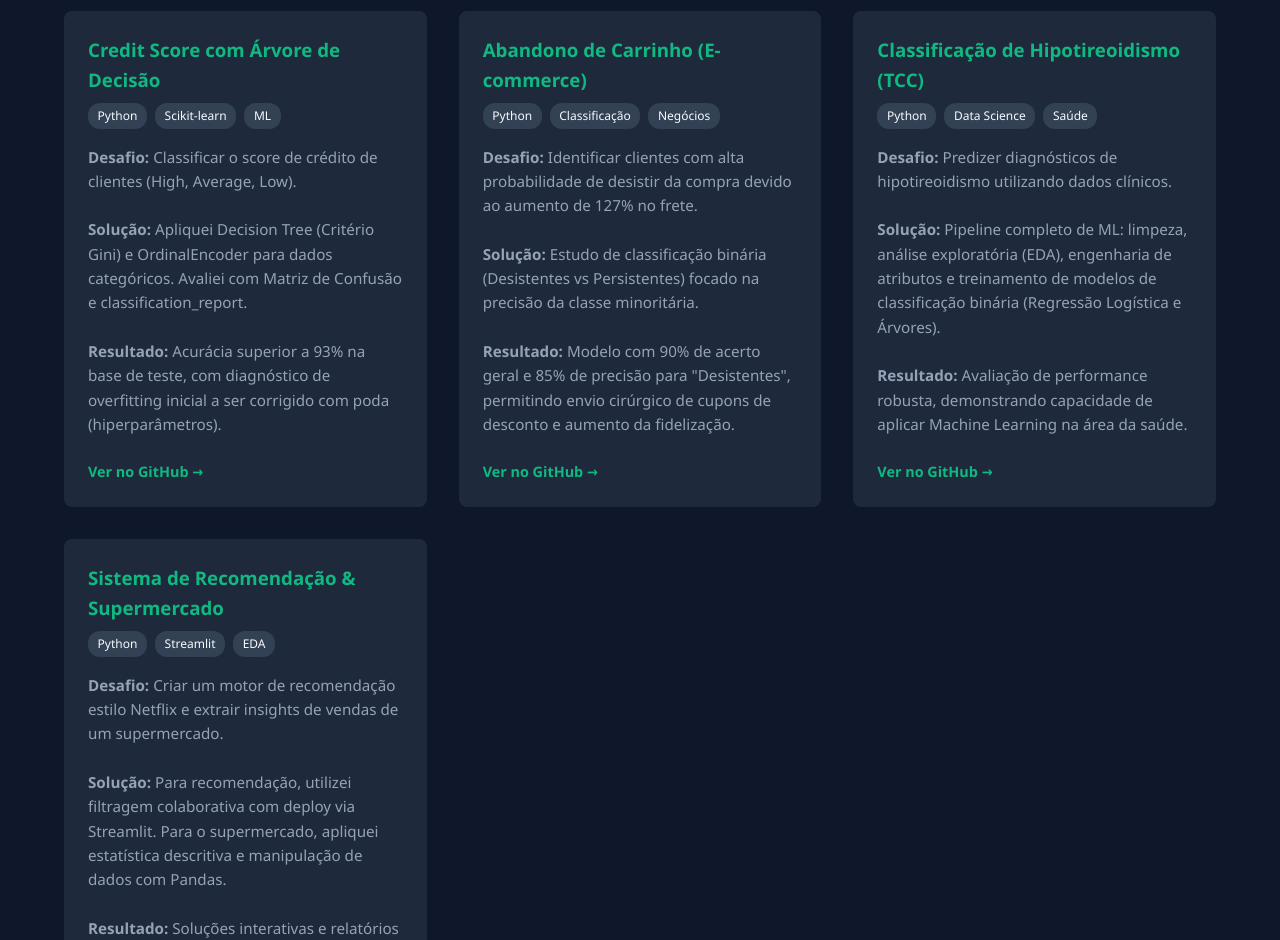
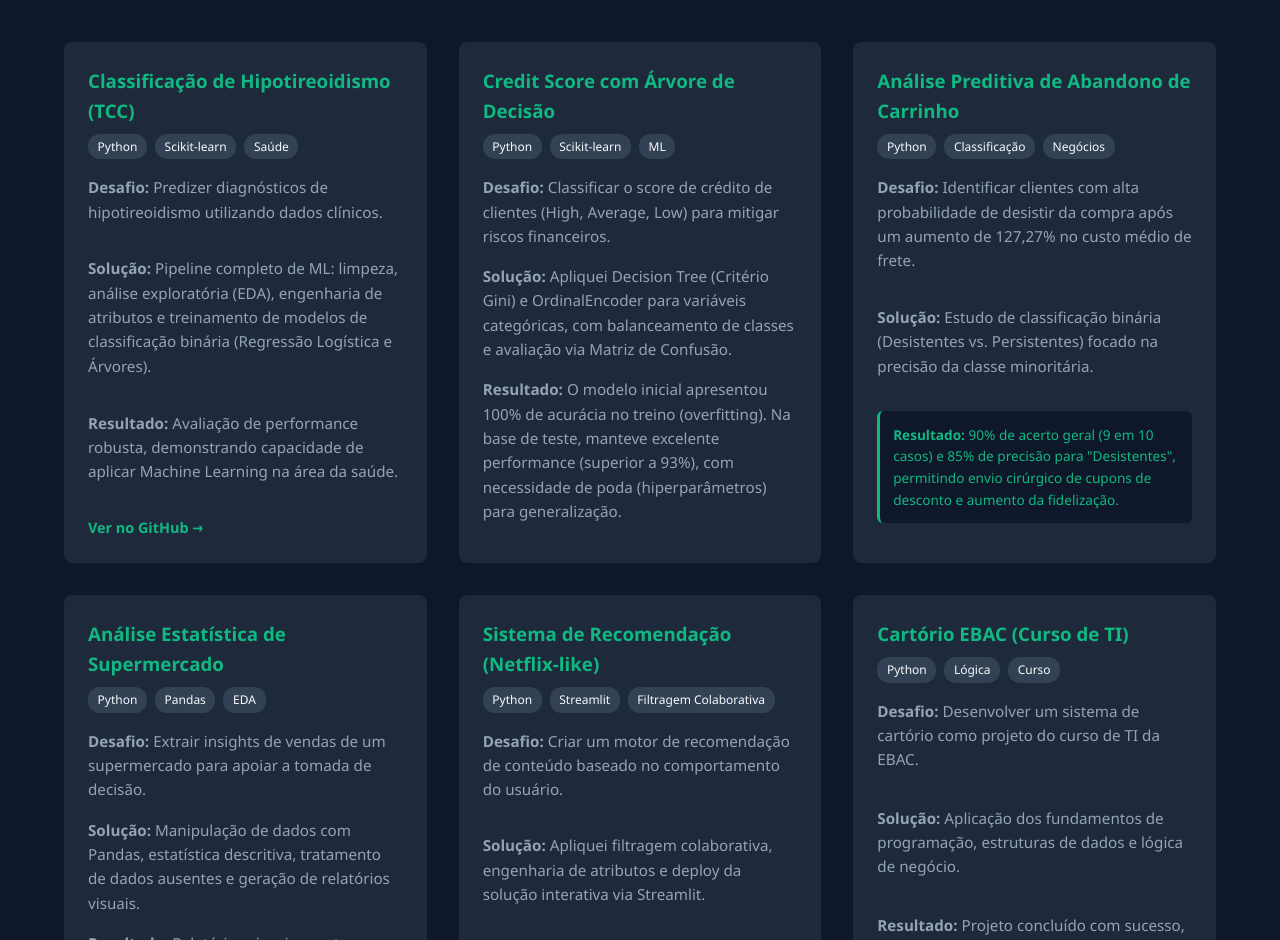
Before and after one commit to Axllogan/.github.io, a plain HTML site: page index.html in a window 1280 px wide. Shown: the part 1860-2800 px from the top of the page. Drawn offline with Linux system fonts and the light colour scheme.

Commit message:
Update index.html

```diff
--- a/index.html
+++ b/index.html
@@ -3,7 +3,7 @@
 <head>
     <meta charset="UTF-8">
     <meta name="viewport" content="width=device-width, initial-scale=1.0">
-    <title>Thiago Sampaio | Cientista de Dados</title>
+    <title>Thiago Sampaio | Analista de Dados</title>
     <style>
         /* Reset e Variáveis */
         * {
@@ -146,7 +146,7 @@
         /* Projetos */
         .projetos-grid {
             display: grid;
-            grid-template-columns: repeat(auto-fit, minmax(300px, 1fr));
+            grid-template-columns: repeat(auto-fit, minmax(320px, 1fr));
             gap: 2rem;
         }
         .projeto-card {
@@ -181,14 +181,24 @@
         .projeto-card p {
             color: var(--text-muted);
             font-size: 0.95rem;
-            margin-bottom: 1.5rem;
+            margin-bottom: 1rem;
             flex-grow: 1;
+        }
+        .projeto-card .resultado {
+            background-color: #0f172a;
+            padding: 0.8rem;
+            border-radius: 6px;
+            font-size: 0.85rem;
+            color: var(--accent-color);
+            margin-bottom: 1rem;
+            border-left: 3px solid var(--accent-color);
         }
         .link-github {
             color: var(--accent-color);
             text-decoration: none;
             font-weight: bold;
             font-size: 0.9rem;
+            align-self: flex-start;
         }
         .link-github:hover {
             text-decoration: underline;
@@ -214,7 +224,7 @@
         /* Responsividade */
         @media (max-width: 768px) {
             header h1 { font-size: 2.5rem; }
-            nav ul { display: none; } /* Simplificação para mobile */
+            nav ul { display: none; }
             .sobre-content { flex-direction: column; }
         }
     </style>
@@ -236,7 +246,7 @@
     <header>
         <h2>Olá, eu sou</h2>
         <h1>Thiago Sampaio <span>Ferreira Ramos</span></h1>
-        <h2>Cientista de Dados em Transição de Carreira</h2>
+        <h2>Analista de Dados em Transição de Carreira</h2>
         <p>Transformando dados complexos em decisões estratégicas de negócio. Unindo a precisão estrutural da engenharia à empatia analítica do atendimento ao cliente.</p>
         <div>
             <a href="#projetos" class="btn">Ver Projetos</a>
@@ -250,7 +260,7 @@
         <div class="sobre-content">
             <div class="sobre-texto">
                 <p>Minha trajetória começou na engenharia, modelando projetos em 3D, onde aprendi que precisão e estrutura são fundamentais. A virada de chave veio ao atuar no atendimento ao cliente de uma grande empresa do setor de apostas, onde catalogar feedbacks e prevenir problemas me mostrou o poder dos dados para resolver dores reais.</p>
-                <p>Hoje, dedico-me integralmente à Ciência de Dados. Busco minha consolidação profissional aplicando modelos preditivos e análises que geram valor tangível aos negócios. Meu grande diferencial é unir o raciocínio lógico de engenheiro com a escuta ativa de quem já lidou com milhares de usuários, sempre com resiliência e adaptabilidade para enfrentar desafios.</p>
+                <p>Hoje, dedico-me integralmente à Análise de Dados. Busco minha consolidação profissional aplicando modelos preditivos e análises que geram valor tangível aos negócios. Meu grande diferencial é unir o raciocínio lógico de engenheiro com a escuta ativa de quem já lidou com milhares de usuários, sempre com resiliência e adaptabilidade para enfrentar desafios.</p>
             </div>
         </div>
     </section>
@@ -264,7 +274,7 @@
                 <p>Python (Pandas, Numpy, Scikit-learn), SQL (PostgreSQL - Básico)</p>
             </div>
             <div class="skill-card">
-                <h3>Machine Learning</h3>
+                <h3>Análise e Machine Learning</h3>
                 <p>Modelos de Classificação, Regressão, Clusterização (K-means), Sistemas de Recomendação, Métricas de Avaliação.</p>
             </div>
             <div class="skill-card">
@@ -283,44 +293,66 @@
         <h2>Projetos em Destaque</h2>
         <div class="projetos-grid">
 
-            <!-- Projeto 1 -->
+            <!-- Projeto 1: Hipotireoidismo (com link) -->
+            <div class="projeto-card">
+                <h3>Classificação de Hipotireoidismo (TCC)</h3>
+                <div class="tags"><span>Python</span><span>Scikit-learn</span><span>Saúde</span></div>
+                <p><strong>Desafio:</strong> Predizer diagnósticos de hipotireoidismo utilizando dados clínicos.</p>
+                <p><strong>Solução:</strong> Pipeline completo de ML: limpeza, análise exploratória (EDA), engenharia de atributos e treinamento de modelos de classificação binária (Regressão Logística e Árvores).</p>
+                <p><strong>Resultado:</strong> Avaliação de performance robusta, demonstrando capacidade de aplicar Machine Learning na área da saúde.</p>
+                <a href="https://github.com/Axllogan/classificacao-hipotireoidismo" target="_blank" class="link-github">Ver no GitHub &rarr;</a>
+            </div>
+
+            <!-- Projeto 2: Credit Score (sem link, com resultados) -->
             <div class="projeto-card">
                 <h3>Credit Score com Árvore de Decisão</h3>
                 <div class="tags"><span>Python</span><span>Scikit-learn</span><span>ML</span></div>
-                <p><strong>Desafio:</strong> Classificar o score de crédito de clientes (High, Average, Low).<br><br>
-                <strong>Solução:</strong> Apliquei Decision Tree (Critério Gini) e OrdinalEncoder para dados categóricos. Avaliei com Matriz de Confusão e classification_report.<br><br>
-                <strong>Resultado:</strong> Acurácia superior a 93% na base de teste, com diagnóstico de overfitting inicial a ser corrigido com poda (hiperparâmetros).</p>
-                <a href="https://github.com/Axllogan" target="_blank" class="link-github">Ver no GitHub &rarr;</a>
+                <p><strong>Desafio:</strong> Classificar o score de crédito de clientes (High, Average, Low) para mitigar riscos financeiros.</p>
+                <p><strong>Solução:</strong> Apliquei Decision Tree (Critério Gini) e OrdinalEncoder para variáveis categóricas, com balanceamento de classes e avaliação via Matriz de Confusão.</p>
+                <p><strong>Resultado:</strong> O modelo inicial apresentou 100% de acurácia no treino (overfitting). Na base de teste, manteve excelente performance (superior a 93%), com necessidade de poda (hiperparâmetros) para generalização.</p>
+                <!-- Sem link, pois o projeto não está público no GitHub -->
             </div>
 
-            <!-- Projeto 2 -->
+            <!-- Projeto 3: Abandono de Carrinho (sem link, com resultados) -->
             <div class="projeto-card">
-                <h3>Abandono de Carrinho (E-commerce)</h3>
+                <h3>Análise Preditiva de Abandono de Carrinho</h3>
                 <div class="tags"><span>Python</span><span>Classificação</span><span>Negócios</span></div>
-                <p><strong>Desafio:</strong> Identificar clientes com alta probabilidade de desistir da compra devido ao aumento de 127% no frete.<br><br>
-                <strong>Solução:</strong> Estudo de classificação binária (Desistentes vs Persistentes) focado na precisão da classe minoritária.<br><br>
-                <strong>Resultado:</strong> Modelo com 90% de acerto geral e 85% de precisão para "Desistentes", permitindo envio cirúrgico de cupons de desconto e aumento da fidelização.</p>
-                <a href="https://github.com/Axllogan" target="_blank" class="link-github">Ver no GitHub &rarr;</a>
+                <p><strong>Desafio:</strong> Identificar clientes com alta probabilidade de desistir da compra após um aumento de 127,27% no custo médio de frete.</p>
+                <p><strong>Solução:</strong> Estudo de classificação binária (Desistentes vs. Persistentes) focado na precisão da classe minoritária.</p>
+                <div class="resultado">
+                    <strong>Resultado:</strong> 90% de acerto geral (9 em 10 casos) e 85% de precisão para "Desistentes", permitindo envio cirúrgico de cupons de desconto e aumento da fidelização.
+                </div>
+                <!-- Sem link, pois o projeto não está público no GitHub -->
             </div>
 
-            <!-- Projeto 3 -->
+            <!-- Projeto 4: Supermercado (com link) -->
             <div class="projeto-card">
-                <h3>Classificação de Hipotireoidismo (TCC)</h3>
-                <div class="tags"><span>Python</span><span>Data Science</span><span>Saúde</span></div>
-                <p><strong>Desafio:</strong> Predizer diagnósticos de hipotireoidismo utilizando dados clínicos.<br><br>
-                <strong>Solução:</strong> Pipeline completo de ML: limpeza, análise exploratória (EDA), engenharia de atributos e treinamento de modelos de classificação binária (Regressão Logística e Árvores).<br><br>
-                <strong>Resultado:</strong> Avaliação de performance robusta, demonstrando capacidade de aplicar Machine Learning na área da saúde.</p>
-                <a href="https://github.com/Axllogan" target="_blank" class="link-github">Ver no GitHub &rarr;</a>
+                <h3>Análise Estatística de Supermercado</h3>
+                <div class="tags"><span>Python</span><span>Pandas</span><span>EDA</span></div>
+                <p><strong>Desafio:</strong> Extrair insights de vendas de um supermercado para apoiar a tomada de decisão.</p>
+                <p><strong>Solução:</strong> Manipulação de dados com Pandas, estatística descritiva, tratamento de dados ausentes e geração de relatórios visuais.</p>
+                <p><strong>Resultado:</strong> Relatórios visuais prontos para identificar padrões de consumo e orientar estratégias comerciais.</p>
+                <a href="https://github.com/Axllogan/exercicio_supermercado_estatisca" target="_blank" class="link-github">Ver no GitHub &rarr;</a>
             </div>
 
-            <!-- Projeto 4 -->
+            <!-- Projeto 5: Sistema de Recomendação (sem link direto, mas descrito) -->
             <div class="projeto-card">
-                <h3>Sistema de Recomendação & Supermercado</h3>
-                <div class="tags"><span>Python</span><span>Streamlit</span><span>EDA</span></div>
-                <p><strong>Desafio:</strong> Criar um motor de recomendação estilo Netflix e extrair insights de vendas de um supermercado.<br><br>
-                <strong>Solução:</strong> Para recomendação, utilizei filtragem colaborativa com deploy via Streamlit. Para o supermercado, apliquei estatística descritiva e manipulação de dados com Pandas.<br><br>
-                <strong>Resultado:</strong> Soluções interativas e relatórios visuais prontos para apoiar a tomada de decisão.</p>
-                <a href="https://github.com/Axllogan" target="_blank" class="link-github">Ver no GitHub &rarr;</a>
+                <h3>Sistema de Recomendação (Netflix-like)</h3>
+                <div class="tags"><span>Python</span><span>Streamlit</span><span>Filtragem Colaborativa</span></div>
+                <p><strong>Desafio:</strong> Criar um motor de recomendação de conteúdo baseado no comportamento do usuário.</p>
+                <p><strong>Solução:</strong> Apliquei filtragem colaborativa, engenharia de atributos e deploy da solução interativa via Streamlit.</p>
+                <p><strong>Resultado:</strong> Solução interativa capaz de sugerir conteúdos personalizados, disponível para demonstração.</p>
+                <!-- Sem link direto, pois o repositório não foi localizado publicamente -->
+            </div>
+
+            <!-- Projeto 6: Cartorioebac (com link) -->
+            <div class="projeto-card">
+                <h3>Cartório EBAC (Curso de TI)</h3>
+                <div class="tags"><span>Python</span><span>Lógica</span><span>Curso</span></div>
+                <p><strong>Desafio:</strong> Desenvolver um sistema de cartório como projeto do curso de TI da EBAC.</p>
+                <p><strong>Solução:</strong> Aplicação dos fundamentos de programação, estruturas de dados e lógica de negócio.</p>
+                <p><strong>Resultado:</strong> Projeto concluído com sucesso, demonstrando domínio da base de programação.</p>
+                <a href="https://github.com/Axllogan/Cartorioebac" target="_blank" class="link-github">Ver no GitHub &rarr;</a>
             </div>
 
         </div>
```
